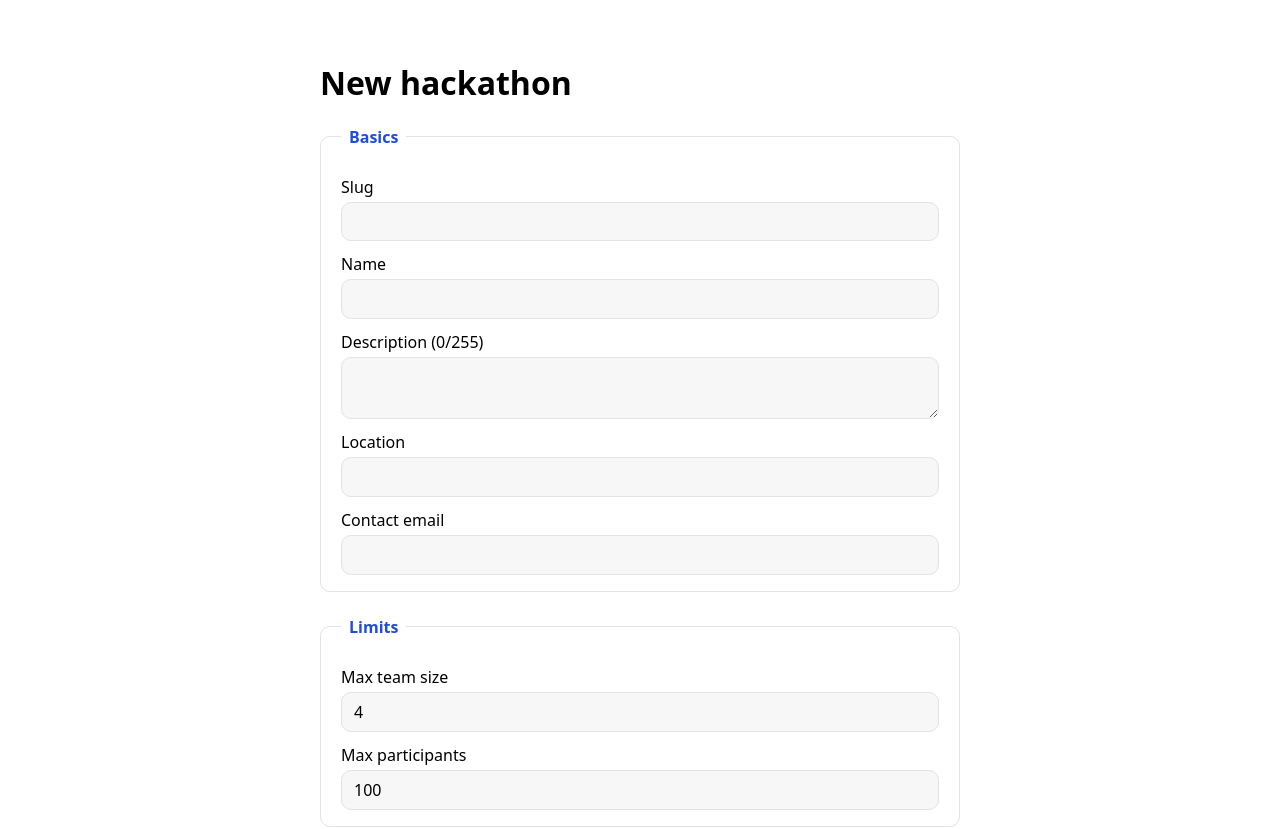
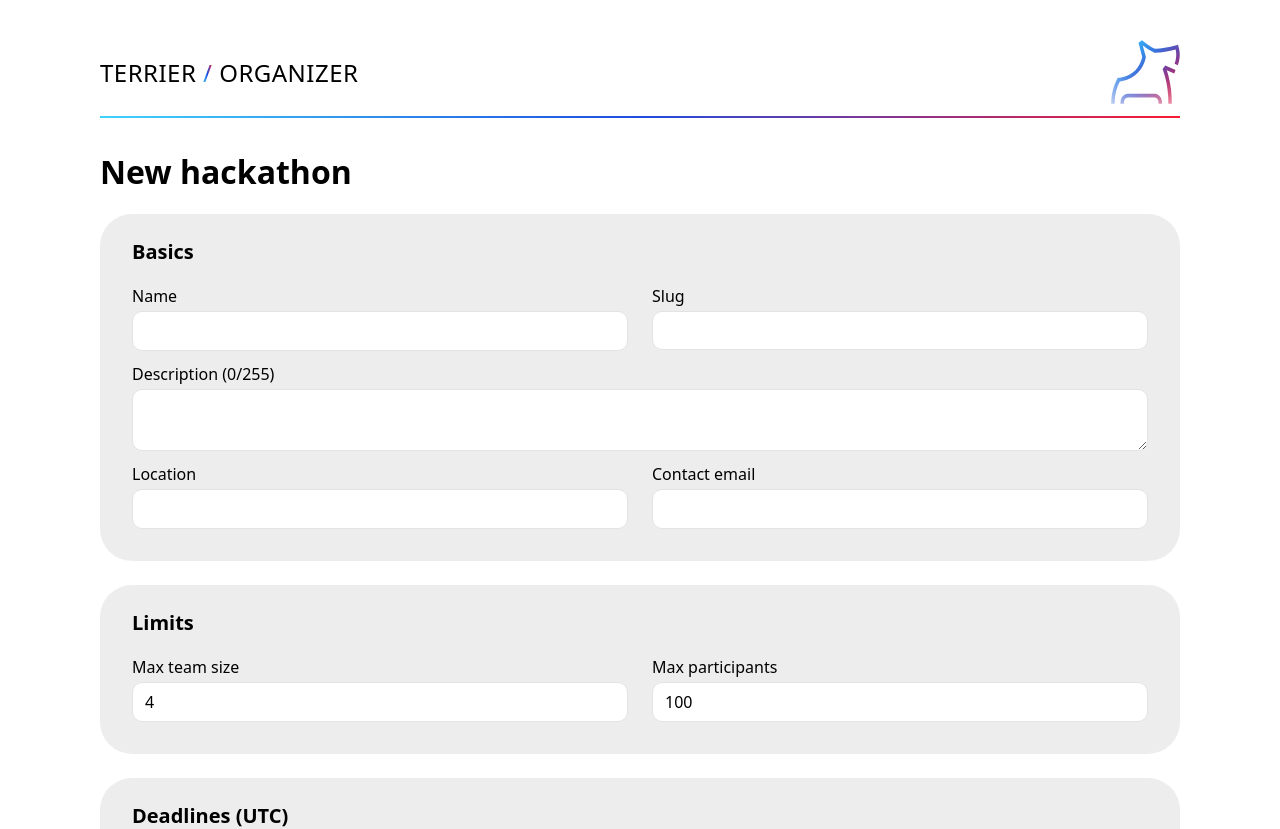
Before and after one commit to ScottyLabs/terrier, a SvelteKit app in the folder app/: page /organizer/hackathons/new in a window 1280 px wide. Shown: the top 829 px of the page. Built offline with nearby package versions, Linux system fonts and the light colour scheme; a web font is replaced by a local one; what openapi-fetch would draw is missing.

Commit message:
feat: add organizer header, tabs, and ScottyLabs branding

```diff
--- a/app/src/lib/components/organizer/HackathonSettingsForm.svelte
+++ b/app/src/lib/components/organizer/HackathonSettingsForm.svelte
@@ -28,6 +28,9 @@
       const v = form[f].trim();
       if (!v || v.length > 255) e[f] = "Use 1 to 255 characters.";
     }
+    const email = form.contact_email.trim();
+    if (email && !/^[^\s@]+@[^\s@]+\.[^\s@]+$/.test(email))
+      e.contact_email = "Enter a valid email address, like organizers@example.com.";
     if (mode === "create" && !/^[a-z0-9-]+$/.test(slug)) e.slug = "Use lowercase letters, numbers, and hyphens.";
     if (!Number.isInteger(form.max_participants) || form.max_participants <= 0)
       e.max_participants = "Use a whole number greater than 0.";
@@ -65,47 +68,68 @@
 <form onsubmit={submit} novalidate>
   <fieldset>
     <legend>Basics</legend>
+    <div class="field">
+      <label for="name">Name</label>
+      <input id="name" bind:value={form.name} />
+      {#if errors.name}<p>{errors.name}</p>{/if}
+    </div>
+
     {#if mode === "create"}
+      <div class="field">
         <label for="slug">Slug</label>
         <input id="slug" bind:value={slug} />
         {#if errors.slug}<p>{errors.slug}</p>{/if}
+      </div>
     {/if}
-    <label for="name">Name</label>
-    <input id="name" bind:value={form.name} />
-    {#if errors.name}<p>{errors.name}</p>{/if}
 
+    <div class="field wide">
       <label for="description">Description ({form.description.length}/255)</label>
       <textarea id="description" bind:value={form.description} maxlength="255"></textarea>
       {#if errors.description}<p>{errors.description}</p>{/if}
+    </div>
 
+    <div class="field">
       <label for="location">Location</label>
       <input id="location" bind:value={form.location} />
       {#if errors.location}<p>{errors.location}</p>{/if}
+    </div>
 
+    <div class="field">
       <label for="contact_email">Contact email</label>
       <input id="contact_email" type="email" bind:value={form.contact_email} />
       {#if errors.contact_email}<p>{errors.contact_email}</p>{/if}
+    </div>
   </fieldset>
 
   <fieldset>
     <legend>Limits</legend>
+    <div class="field">
       <label for="max_team_size">Max team size</label>
       <input id="max_team_size" type="number" min="1" step="1" bind:value={form.max_team_size} />
       {#if errors.max_team_size}<p>{errors.max_team_size}</p>{/if}
+    </div>
 
+    <div class="field">
       <label for="max_participants">Max participants</label>
       <input id="max_participants" type="number" min="1" step="1" bind:value={form.max_participants} />
       {#if errors.max_participants}<p>{errors.max_participants}</p>{/if}
+    </div>
   </fieldset>
 
-  <fieldset>
+  <fieldset class="three">
     <legend>Deadlines ({browserTimeZone})</legend>
+    <div class="field">
       <label for="application_deadline">Applications close</label>
       <input id="application_deadline" type="datetime-local" bind:value={form.application_deadline} />
+    </div>
+    <div class="field">
       <label for="team_formation_deadline">Teams lock</label>
       <input id="team_formation_deadline" type="datetime-local" bind:value={form.team_formation_deadline} />
+    </div>
+    <div class="field">
       <label for="submission_deadline">Submissions close</label>
       <input id="submission_deadline" type="datetime-local" bind:value={form.submission_deadline} />
+    </div>
     {#if errors.deadlines || errors.application_deadline}<p>{errors.deadlines ?? errors.application_deadline}</p>{/if}
   </fieldset>
 
--- a/app/src/lib/themes/index.ts
+++ b/app/src/lib/themes/index.ts
@@ -14,7 +14,9 @@ export const scottylabsTheme: Theme = {
   ],
   vars: {
     "--bg": "#ffffff",
-    "--surface": "#f7f7f7",
+    "--surface": "#ffffff",
+    "--card": "#ededed",
+    "--radius-lg": "32px",
     "--text": "#000000",
     "--text-muted": "#595959",
     "--border": "#e3e3e3",
@@ -23,6 +25,7 @@ export const scottylabsTheme: Theme = {
     "--focus": "#1f4ce0",
     "--error": "#d92626",
     "--radius": "10px",
+    "--brand-gradient": "linear-gradient(90deg, #40d2fc, #1f4ce0, #fb1a32)",
     "--font-body": "Satoshi, system-ui, sans-serif",
     "--font-heading": "Satoshi, system-ui, sans-serif",
     "--font-mono": '"JetBrains Mono", ui-monospace, monospace',
--- a/app/src/routes/organizer/+layout.svelte
+++ b/app/src/routes/organizer/+layout.svelte
@@ -1,12 +1,28 @@
 <script lang="ts">
   import type { Snippet } from "svelte";
+  import { page } from "$app/state";
   import { scottylabsTheme, themeStyle } from "$lib/themes";
+  import scottylabsDog from "$lib/assets/scottylabs-dog-only.svg";
 
   let { children }: { children: Snippet } = $props();
 
   // Organizer pages use the ScottyLabs brand. Colors, fonts, and corner
   // radius live in src/lib/themes/index.ts; change them there.
   const theme = scottylabsTheme;
+
+  // Tabs only show on pages for a specific hackathon (/organizer/hackathons/<slug>/...).
+  const slug = $derived(page.params.slug);
+  const base = $derived(`/organizer/hackathons/${slug}`);
+  const tabs = $derived([
+    { label: "Overview", href: base, exact: true },
+    { label: "Settings", href: `${base}/settings`, exact: false },
+    { label: "Application form", href: `${base}/form`, exact: false },
+  ]);
+
+  function isActive(href: string, exact: boolean): boolean {
+    const path = page.url.pathname;
+    return exact ? path === href : path.startsWith(href);
+  }
 </script>
 
 <svelte:head>
@@ -16,9 +32,27 @@
 </svelte:head>
 
 <div class="organizer" style={themeStyle(theme)}>
-  <main class="content">
-    {@render children()}
-  </main>
+  <div class="container">
+    <header class="topbar">
+      <div class="brand-row">
+        <p class="brand">TERRIER <span class="slash">/</span> ORGANIZER</p>
+        <img class="mascot" src={scottylabsDog} alt="" />
+      </div>
+      {#if slug}
+        <nav aria-label="Organizer pages">
+          {#each tabs as tab (tab.href)}
+            <a href={tab.href} aria-current={isActive(tab.href, tab.exact) ? "page" : undefined}>
+              {tab.label}
+            </a>
+          {/each}
+        </nav>
+      {/if}
+    </header>
+
+    <main class="content">
+      {@render children()}
+    </main>
+  </div>
 </div>
 
 <style>
@@ -30,9 +64,64 @@
     font-family: var(--font-body);
   }
 
-  .content {
-    max-width: 40rem;
+  .container {
+    max-width: 67.5rem;
     margin: 0 auto;
+  }
+
+  /* Header with the ScottyLabs gradient as its bottom line. */
+  .topbar {
+    margin-bottom: 2rem;
+    padding-bottom: 2px;
+    background: var(--brand-gradient) bottom / 100% 2px no-repeat;
+  }
+
+  .brand-row {
+    display: flex;
+    align-items: center;
+    justify-content: space-between;
+    gap: 1rem;
+    margin-bottom: 0.75rem;
+  }
+
+  .brand {
+    margin: 0;
+    font-family: var(--font-heading);
+    font-size: 1.5rem;
+    letter-spacing: 0.02em;
+  }
+
+  .slash {
+    background: var(--brand-gradient);
+    background-clip: text;
+    color: transparent;
+  }
+
+  .mascot {
+    display: block;
+    height: 4rem;
+    width: auto;
+  }
+
+  nav {
+    display: flex;
+    gap: 1.5rem;
+  }
+
+  nav a {
+    padding: 0 0 0.75rem;
+    color: var(--text-muted);
+    text-decoration: none;
+  }
+
+  nav a:hover {
+    color: var(--text);
+  }
+
+  nav a[aria-current="page"] {
+    background: var(--brand-gradient) bottom / 100% 3px no-repeat;
+    color: var(--text);
+    font-weight: 600;
   }
 
   .organizer :global(h1),
@@ -40,17 +129,35 @@
     font-family: var(--font-heading);
   }
 
+  /* Form sections are gray rounded cards with fields in two columns. */
   .organizer :global(fieldset) {
+    display: grid;
+    grid-template-columns: repeat(2, minmax(0, 1fr));
+    gap: 0 1.5rem;
     margin: 0 0 1.5rem;
-    padding: 1rem 1.25rem;
-    border: 1px solid var(--border);
-    border-radius: var(--radius);
+    padding: 1.5rem 2rem 2rem;
+    border: none;
+    border-radius: var(--radius-lg);
+    background: var(--card);
+  }
+
+  .organizer :global(fieldset.three) {
+    grid-template-columns: repeat(3, minmax(0, 1fr));
   }
 
   .organizer :global(legend) {
-    padding: 0 0.5rem;
-    color: var(--accent);
-    font-weight: 600;
+    float: left;
+    grid-column: 1 / -1;
+    margin: 0 0 0.5rem;
+    padding: 0;
+    font-family: var(--font-heading);
+    font-size: 1.25rem;
+    font-weight: 700;
+  }
+
+  .organizer :global(.field.wide),
+  .organizer :global(fieldset > p) {
+    grid-column: 1 / -1;
   }
 
   .organizer :global(label) {
@@ -75,7 +182,8 @@
 
   .organizer :global(input:focus-visible),
   .organizer :global(textarea:focus-visible),
-  .organizer :global(button:focus-visible) {
+  .organizer :global(button:focus-visible),
+  .organizer :global(a:focus-visible) {
     outline: 2px solid var(--focus);
     outline-offset: 2px;
   }
@@ -110,4 +218,16 @@
   .organizer :global(#slug) {
     font-family: var(--font-mono);
   }
+
+  /* Phones: one column, smaller dog. */
+  @media (max-width: 40rem) {
+    .organizer :global(fieldset),
+    .organizer :global(fieldset.three) {
+      grid-template-columns: minmax(0, 1fr);
+    }
+
+    .mascot {
+      height: 3rem;
+    }
+  }
 </style>
```
Also changed, not shown: app/src/lib/assets/scottylabs-dog-only.svg (added). Lines whose indentation alone changed are shown as unchanged.
